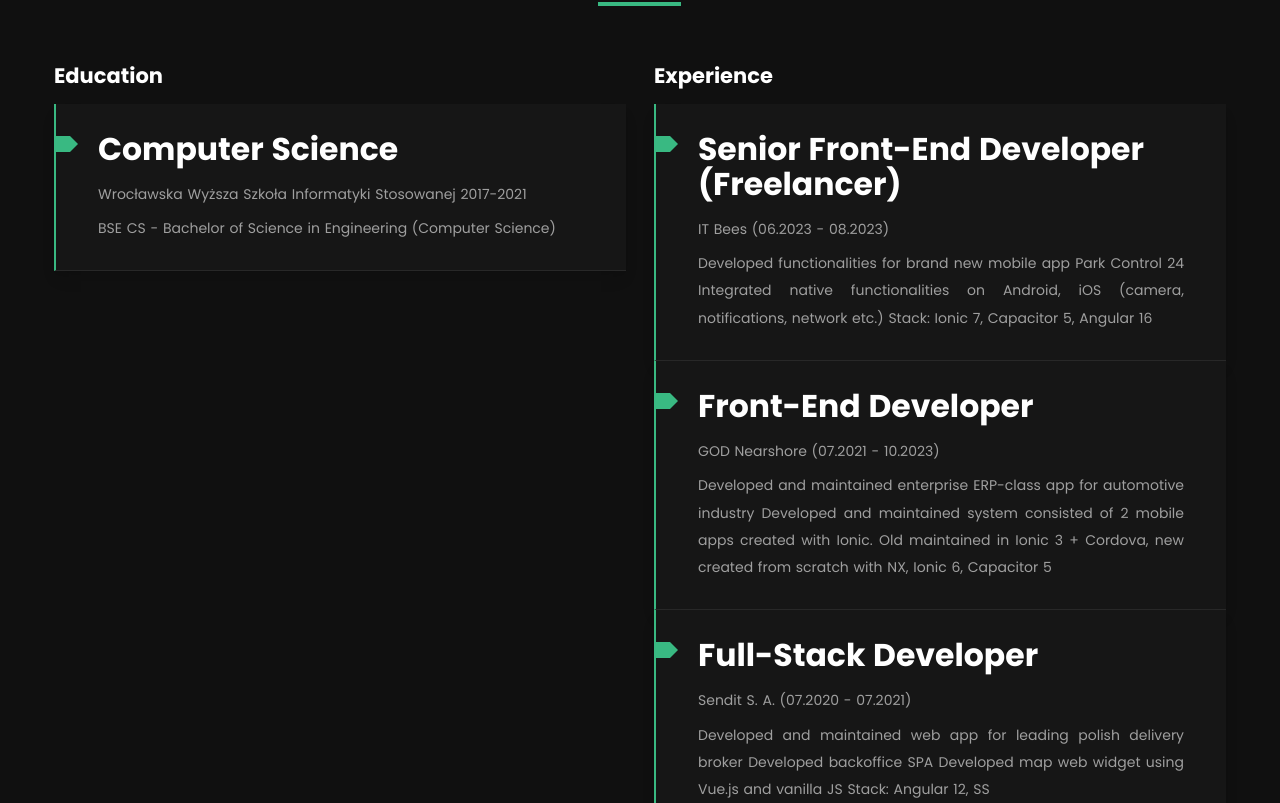
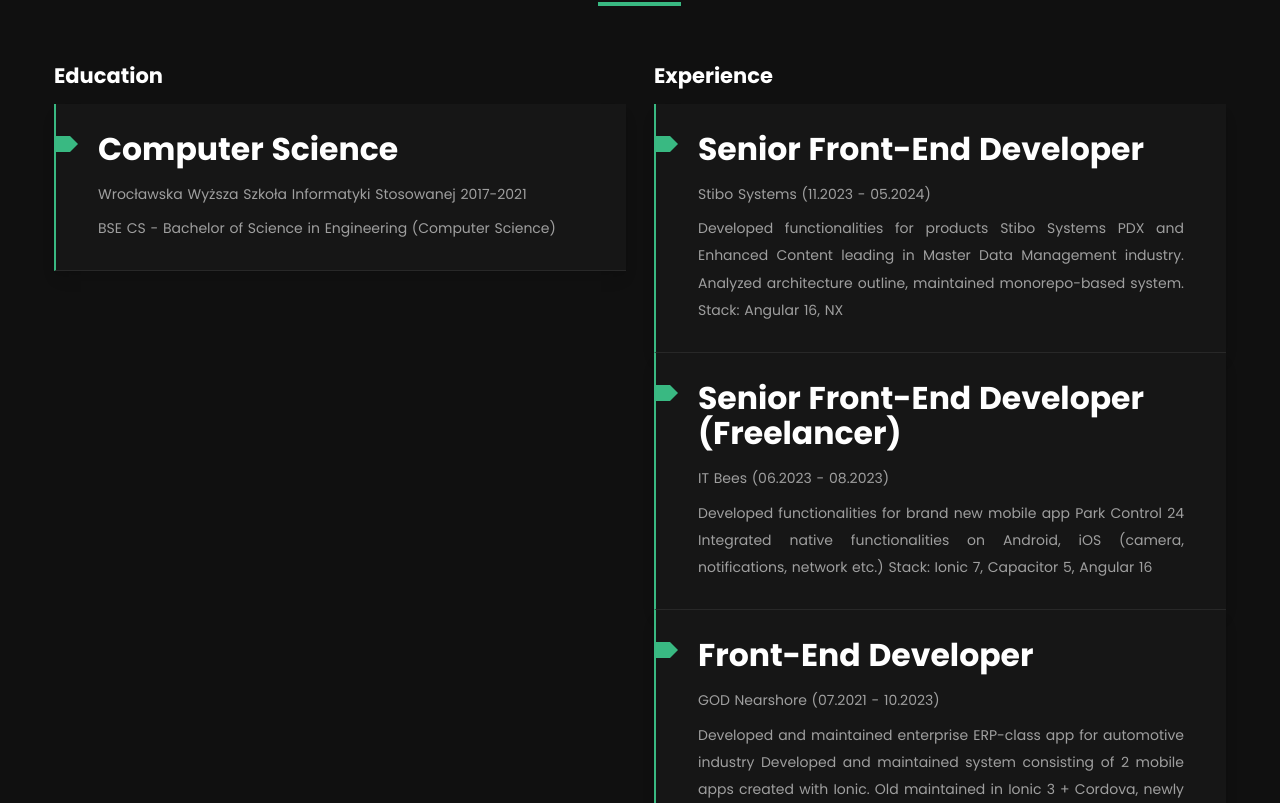
Before and after one commit to Ostromecky/portfolio, a Nuxt app: page /Resume in a window 1280 px wide. Shown: the part 197-1000 px from the top of the page. Built offline with nearby package versions, Linux system fonts and the light colour scheme; a web font is replaced by a local one.

Commit message:
Update Resume.vue

```diff
--- a/pages/Resume.vue
+++ b/pages/Resume.vue
@@ -82,6 +82,16 @@ const educationList = ref([
 
 const experienceList = ref([
   {
+    title: 'Senior Front-End Developer',
+    subtitle: 'Stibo Systems (11.2023 - 05.2024)',
+    content: `
+    Developed functionalities for products Stibo Systems PDX and Enhanced Content
+    leading in Master Data Management industry. Analyzed architecture outline,
+    maintained monorepo-based system.
+
+Stack: Angular 16, NX`
+  },
+  {
     title: 'Senior Front-End Developer (Freelancer)',
     subtitle: 'IT Bees (06.2023 - 08.2023)',
     content: `
@@ -97,9 +107,9 @@ Stack: Ionic 7, Capacitor 5, Angular 16`
     content: `
     Developed and maintained enterprise ERP-class app for
 automotive industry
-Developed and maintained system consisted of 2 mobile
+Developed and maintained system consisting of 2 mobile
 apps created with Ionic. Old maintained in Ionic 3 +
-Cordova, new created from scratch with NX, Ionic 6,
+Cordova, newly created from scratch with NX, Ionic 6,
 Capacitor 5`
   },
   {
@@ -108,7 +118,7 @@ Capacitor 5`
     content: `
     Developed and maintained web app for leading polish
 delivery broker
-Developed backoffice SPA
+Developed Admin SPA
 Developed map web widget using Vue.js and vanilla JS
 Stack: Angular 12, SS
 
@@ -120,7 +130,7 @@ Stack: Angular 12, SS
     content: `
       Maintained app of Spanish airlines operator Volotea
 booking system, backoffice SPA, landing page
-ERP-class system development for commercial drinkg
+ERP-class system development for commercial alcohol
 industry
 Stack: Angular 10+, Umbraco CMS
 
```
